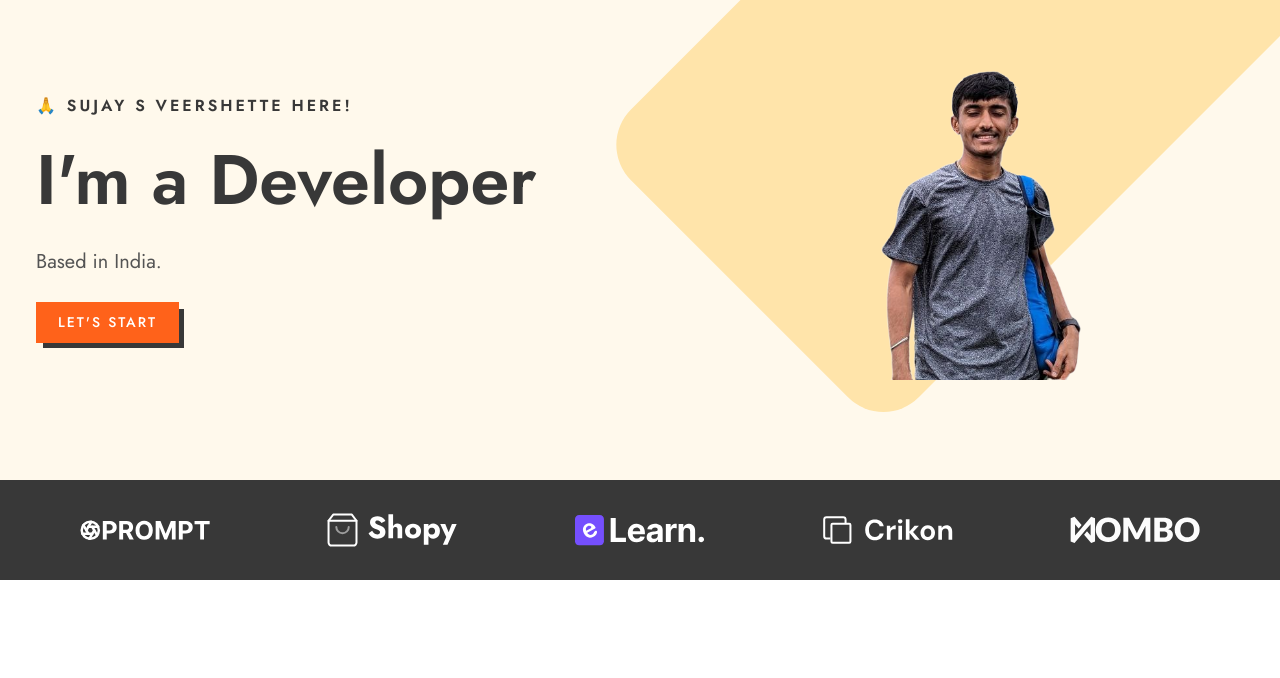
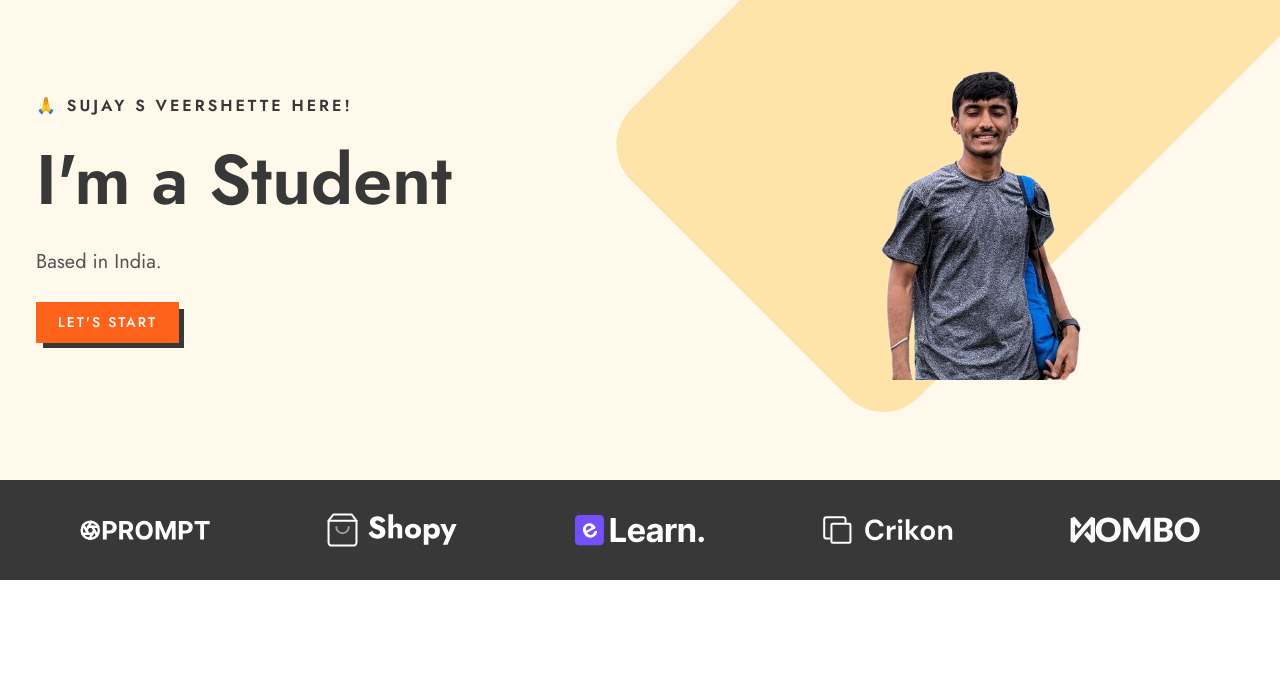
Before and after one commit to Sujay-S-Veershette/Sujay.github.io, a plain HTML site: page index.html in a window 1280 px wide. Shown: the part 102-780 px from the top of the page. Drawn offline with nearby package versions, Linux system fonts and the light colour scheme.

Commit message:
Update index.html

```diff
--- a/index.html
+++ b/index.html
@@ -108,7 +108,7 @@
 
             <p class="hero-subtitle">🙏 Sujay S Veershette here!</p>
 
-            <h1 class="headline-lg">I'm a Developer</h1>
+            <h1 class="headline-lg">I'm a Student</h1>
 
             <p class="hero-text body-md">
               Based in India.
```
